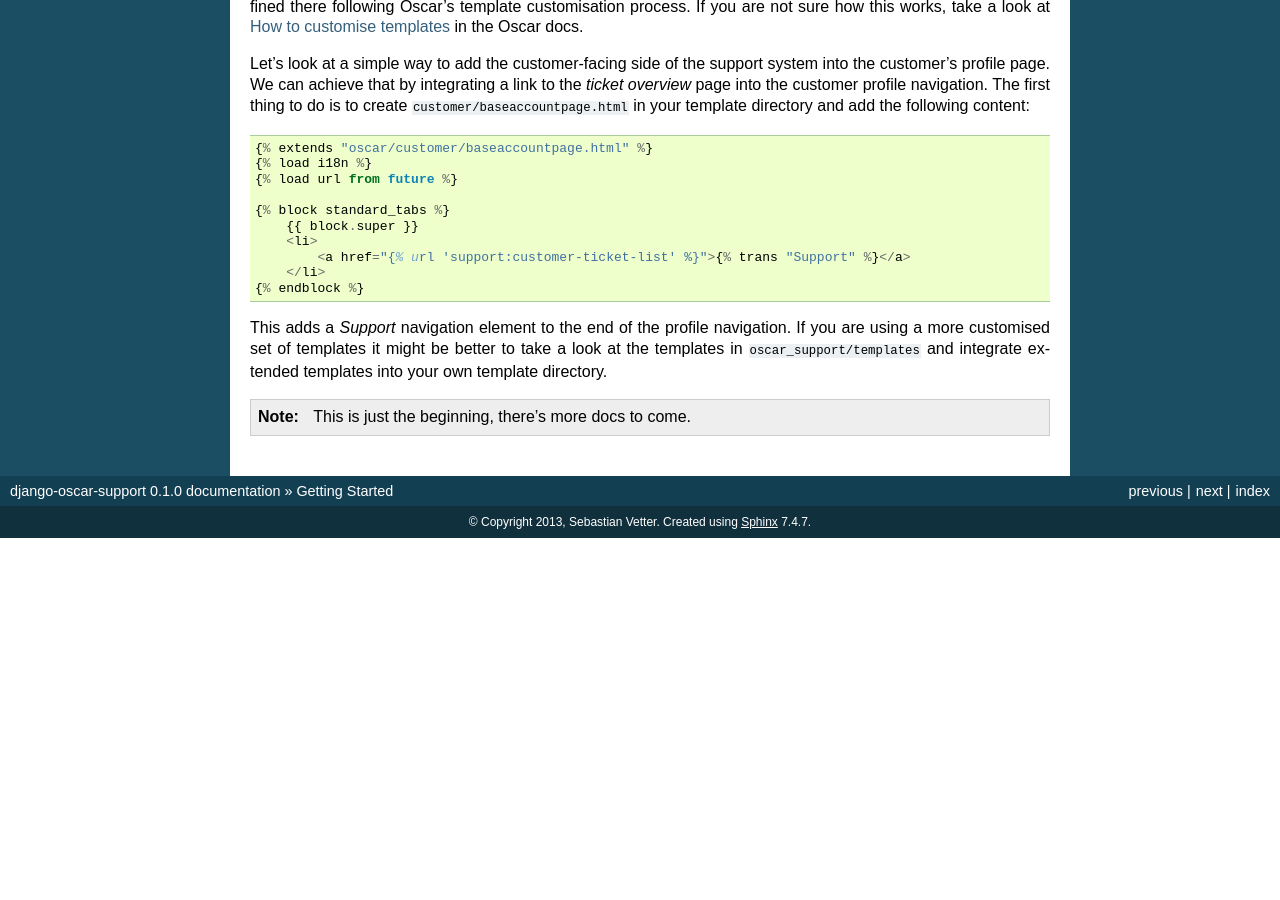
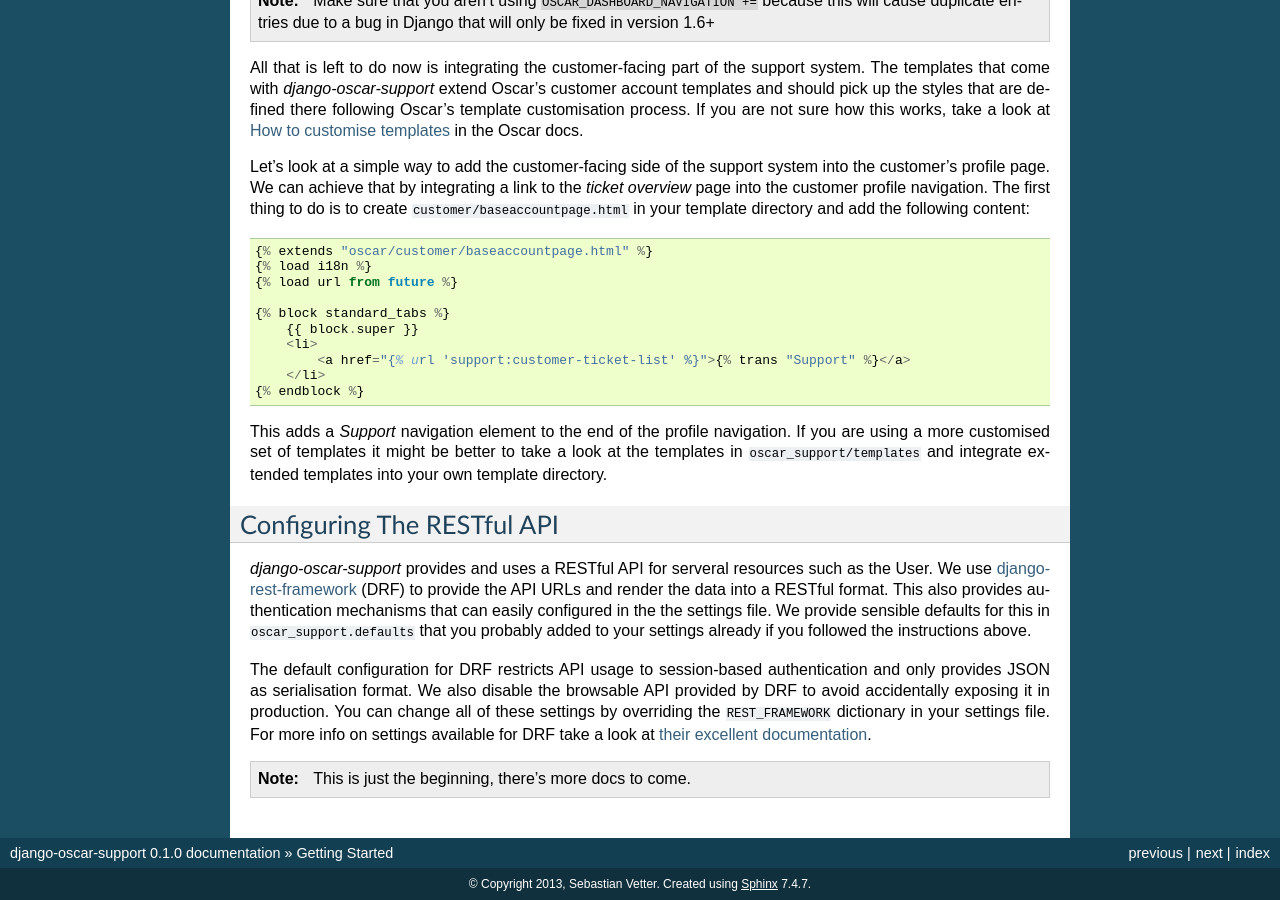
Before and after one commit to snowball-one/django-oscar-support, a Sphinx documentation site: the page built from docs/source/getting_started.rst, in a window 1280 px wide and 900 px high, scrolled down 1410 px. Built offline with Sphinx 7.4.7, drawn with Linux system fonts in a browser that asks for light colours; before the commit the page ends 1948 px from its top, so only the background shows below that; some of the changed text lies outside the part shown.

Commit message:
Add documentation and default settings for DRF

```diff
--- a/docs/source/getting_started.rst
+++ b/docs/source/getting_started.rst
@@ -35,7 +35,13 @@
         ...
     )
 
-and run the migrations to make sure that all the required tables are created in
+and while you are in your ``settings.py`` (or whatever your settings file is
+called) add the following line to enable sensible default settings for
+*django-oscar-support*::
+
+    from oscar_support.defaults import *
+
+Now run the migrations to make sure that all the required tables are created in
 the database. In most cases this will be something like but might be different
 depending on your project setup::
 
@@ -111,8 +117,30 @@
 integrate extended templates into your own template directory.
 
 
+Configuring The RESTful API
+---------------------------
+
+*django-oscar-support* provides and uses a RESTful API for serveral resources
+such as the User. We use `django-rest-framework`_ (DRF) to provide the API URLs
+and render the data into a RESTful format. This also provides authentication
+mechanisms that can easily configured in the the settings file. We provide
+sensible defaults for this in ``oscar_support.defaults`` that you probably
+added to your settings already if you followed the instructions above.
+
+The default configuration for DRF restricts API usage to session-based
+authentication and only provides JSON as serialisation format. We also disable
+the browsable API provided by DRF to avoid accidentally exposing it in
+production. You can change all of these settings by overriding the
+``REST_FRAMEWORK`` dictionary in your settings file. For more info on settings
+available for DRF take a look at `their excellent documentation`_.
+
 .. note:: This is just the beginning, there's more docs to come.
+
+
 
 
 .. _`documentation for Oscar`: http://django-oscar.readthedocs.org/en/latest/internals/getting_started.html
 .. _`How to customise templates`: http://django-oscar.readthedocs.org/en/latest/howto/how_to_customise_templates.html
+
+.. _`django-rest-framework`: http://django-rest-framework.org
+.. _`their excellent documentation`: http://django-rest-framework.org/api-guide/settings.html
```
Also changed, not shown: 2 other files.
